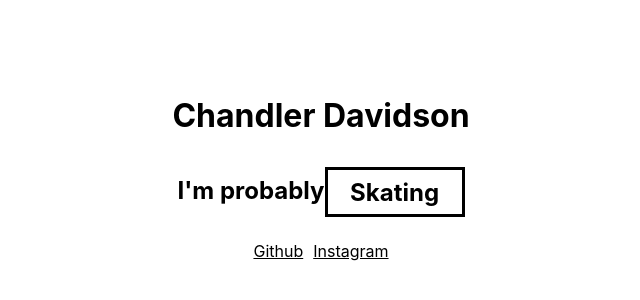
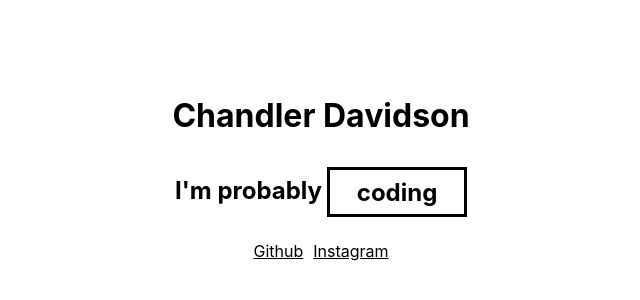
Before and after one commit to Chandler-Davidson/ChandlerDavidson, a Next.js app in the folder chandler-davidson/: page / in a window 1280 px wide. Shown: the part 224-524 px from the top of the page, without its empty margins (319-959 px from the left). Built offline with nearby package versions, Linux system fonts and the light colour scheme.

Commit message:
Move folders, add json

```diff
--- /dev/null
+++ b/chandler-davidson/activities.json
@@ -0,0 +1,8 @@
+[
+  "coding",
+  "with 👪",
+  "skating",
+  "walking 🐕‍🦺",
+  "climbing",
+  "drinking 🍺"
+]
--- a/chandler-davidson/components/activityStatus.module.css
+++ /dev/null
@@ -1,42 +0,0 @@
-.scene {
-  --height: 50px;
-  --width: 140px;
-  width: var(--width);
-  height: var(--height);
-  margin-top: 10px;
-
-  /* position: fixed; */
-  /* left: 50%;
-  top: 49%; */
-  /* transform: translate(-50%, -50%); */
-
-  /* perspective: 40vh; */
-}
-
-.cube {
-  width: 100%;
-  height: 100%;
-
-  transform-style: preserve-3d;
-  transition: transform 1s;
-}
-
-.face {
-  width: var(--width);
-  height: var(--height);
-
-  position: absolute;
-
-  line-height: 45px;
-  font-size: 1.5em;
-  font-weight: bold;
-  color: black;
-  text-align: center;
-  border: 3px solid black;
-  background: white;
-}
-
-#front  { transform: rotateY(  0deg) translateZ(calc(var(--height) / 2)); }
-#back   { transform: rotateY(180deg) rotateZ(180deg) translateZ(calc(var(--height) / 2)); }
-#top    { transform: rotateX( 90deg) translateZ(calc(var(--height) / 2)); }
-#bottom { transform: rotateX(-90deg) translateZ(calc(var(--height) / 2)); }
--- a/chandler-davidson/components/activityStatus.tsx
+++ /dev/null
@@ -1,40 +0,0 @@
-import { useState } from "react";
-// import style from "./activityStatus.module.css";
-import styles from "./activityStatus.module.css"
-type Props = {
-  texts: string[]
-};
-
-const sides = [
-  'front',
-  'bottom',
-  'back',
-  'top'
-];
-
-export function RotatingCube(props: Props) {
-  const { texts } = props;
-
-  const [index, setIndex] = useState(0);
-  const [view, setView] = useState(texts.slice(0, 4))
-  const updateHiddenSide = () => {
-    const viewIndex = (index + 2) % view.length;
-    const textsIndex = (index + 2) % texts.length;
-    view[viewIndex] = texts[textsIndex];
-    setView(view);
-  }
-
-  return (<>
-    <div className={styles.scene}>
-      <div className={styles.cube} style={{
-        transform: `translateZ(-80vh) rotateX(${index * 90}deg)`
-      }}onClick={
-        () => {
-          setIndex(index + 1);
-          updateHiddenSide();
-        }}>
-        {sides.map((s, i) => <div className={styles.face} id={styles[s]} key={s}>{view[i]}</div>)}
-      </div>
-    </div>
-  </>);
-}
--- /dev/null
+++ b/chandler-davidson/components/spinningCube/activityStatus.module.css
@@ -0,0 +1,42 @@
+.scene {
+  --height: 50px;
+  --width: 140px;
+  width: var(--width);
+  height: var(--height);
+  margin-top: 10px;
+  margin-left: 5px;
+}
+
+.cube {
+  width: 100%;
+  height: 100%;
+
+  transform-style: preserve-3d;
+  transition: transform 1s;
+}
+
+.face {
+  width: var(--width);
+  height: var(--height);
+  position: absolute;
+  line-height: 45px;
+  font-size: 1.5em;
+  font-weight: bold;
+  color: black;
+  text-align: center;
+  border: 3px solid black;
+  background: white;
+}
+
+#front {
+  transform: rotateY(0deg) translateZ(calc(var(--height) / 2));
+}
+#back {
+  transform: rotateY(180deg) rotateZ(180deg) translateZ(calc(var(--height) / 2));
+}
+#top {
+  transform: rotateX(90deg) translateZ(calc(var(--height) / 2));
+}
+#bottom {
+  transform: rotateX(-90deg) translateZ(calc(var(--height) / 2));
+}
--- /dev/null
+++ b/chandler-davidson/components/spinningCube/activityStatus.tsx
@@ -0,0 +1,46 @@
+import { useEffect, useState } from "react";
+import styles from "./activityStatus.module.css"
+type Props = {
+  texts: string[]
+};
+
+const sides = [
+  'front',
+  'bottom',
+  'back',
+  'top'
+];
+
+export function RotatingCube(props: Props) {
+  const { texts } = props;
+
+  const [side, setSide] = useState(0); // Counter for current side viewed
+  const [view, setView] = useState(texts.slice(0, 4)); // Sliding subarray of texts
+
+  const updateHiddenSide = () => {
+    setSide(side + 1); // Next side
+
+    // Update the back side of the cube
+    const viewIndex = (side + 2) % view.length;
+    const textsIndex = (side + 2) % texts.length;
+    view[viewIndex] = texts[textsIndex];
+
+    setView(view);
+  }
+
+  // useEffect(() => {
+  //   const interval = setInterval(updateHiddenSide, 2000);
+  //   return () => clearInterval(interval);
+  // });
+
+  return (<>
+    <div className={styles.scene}>
+      <div className={styles.cube}
+        style={{ transform: `translateZ(-80vh) rotateX(${side * 90}deg)` }}
+        onClick={updateHiddenSide}>
+        {sides.map((s, i) =>
+          <div className={styles.face} id={styles[s]} key={s}>{view[i]}</div>)}
+      </div>
+    </div>
+  </>);
+}
--- a/chandler-davidson/pages/index.tsx
+++ b/chandler-davidson/pages/index.tsx
@@ -1,14 +1,8 @@
 import React from "react";
 import Layout from "../components/layout";
 import Links from "../components/links";
-import { RotatingCube } from "../components/activityStatus";
-
-const activities = [
-  'Skating',
-  'Coding',
-  'Climbing',
-  'with 👪'
-];
+import { RotatingCube } from "../components/spinningCube/activityStatus";
+import activities from "../activities.json";
 
 const Home = () => (
   <Layout>
```
